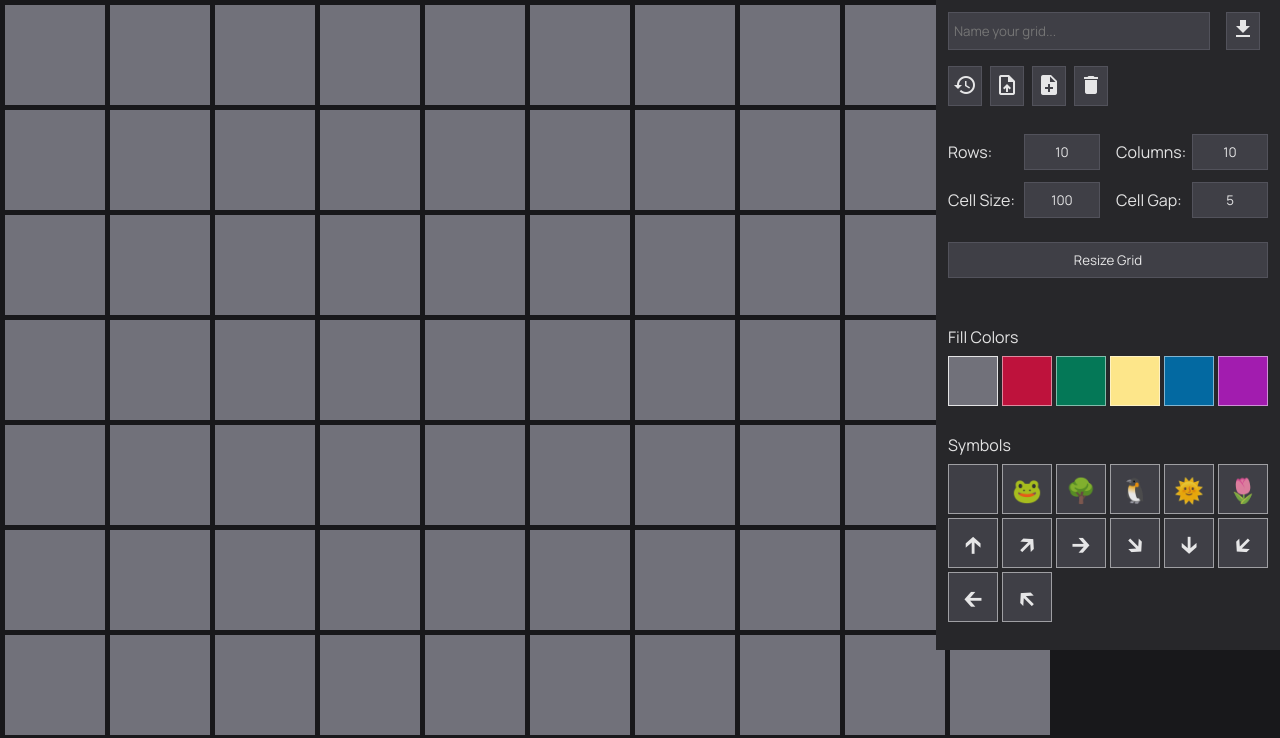
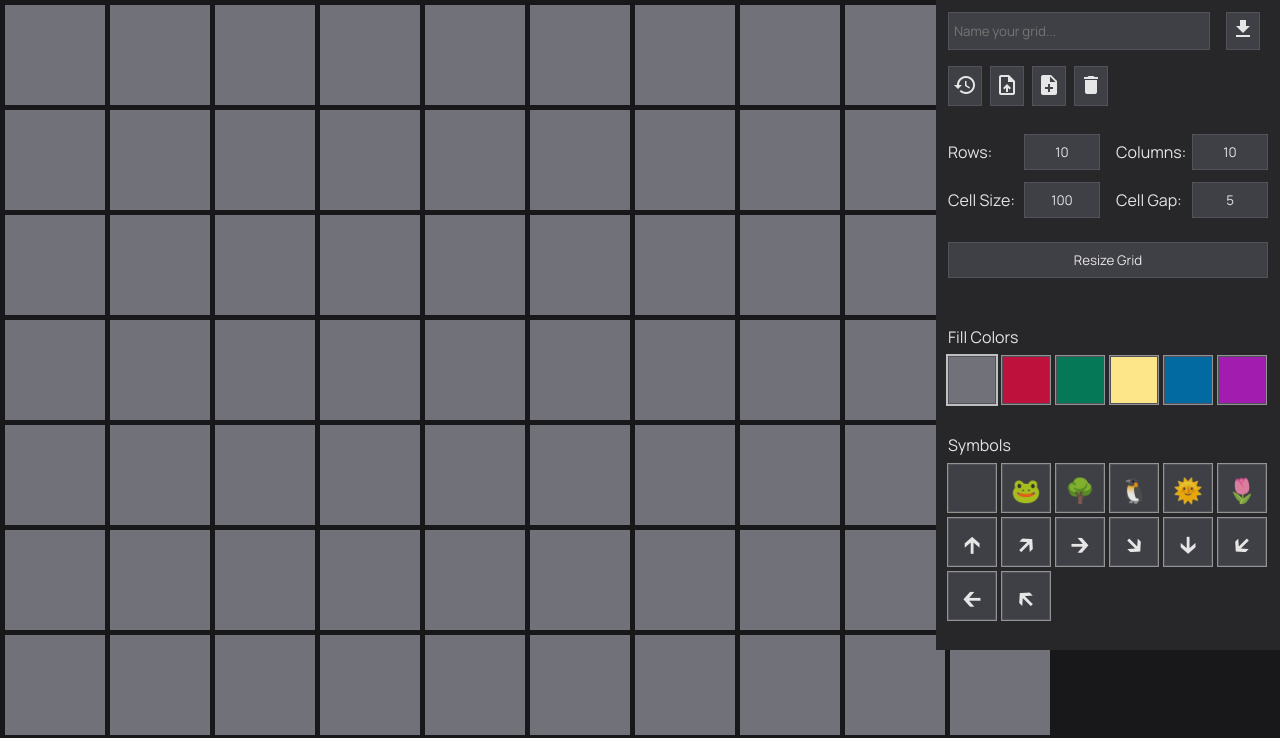
Before and after one commit to Prakkus/gridit, a plain HTML site: page index.html in a window 1280 px wide. Both pictures are taken after a click on the button 973 px from the left and 381 px from the top of the page. Shown: the top 738 px of the page. Drawn offline with Linux system fonts and the light colour scheme.

Commit message:
stylin, fixing active status

```diff
--- a/index.html
+++ b/index.html
@@ -83,7 +83,6 @@
 	.grid-cell {
 		border: 1px solid transparent;
 		transition:  all .125s ease;
-		cursor: pointer;
 		user-select: none;
 		display: flex;
 		justify-content: space-around;
--- a/src/ColorControls.js
+++ b/src/ColorControls.js
@@ -12,17 +12,15 @@ const defaultStyle =
 	}
 
 	.color-swatch {
-		width: 50px;
-		height: 50px;
-		margin-right: 4px;
-		margin-bottom: 4px;
-		display: inline-block;
-		border: 1px solid rgba(255,255,255, .5);
-		cursor: pointer;
+		width: 48px;
+		height: 48px;
+		margin-right: 6px;
+		margin-bottom: 6px;
+		outline: 1px solid rgba(255,255,255, .5);
 		font-size: 24px;
 	}
 	.color-swatch:hover, .active-color {
-		border-color: rgba(255,255,255, .8);
+		outline: 2px solid rgba(255,255,255, .7);
 	}
 `;
 const template =
@@ -38,7 +36,7 @@ const template =
 `;
 const ColorControls = (availableColors, availableSymbols) => {
 	let selectedProperty = 'fillColor';
-	let selectedWriteValue = 'default';
+	let selectedWriteValue = 'defaultColor';
 
 	const colorSwatchNodes = new Map(); //Map of colorName->colorSwatchNode so that we can update their active state easily
 
@@ -54,7 +52,7 @@ const ColorControls = (availableColors, availableSymbols) => {
 		swatchButton.classList.add("color-swatch");
 		swatchButton.classList.add(name);
 		swatchButton.style.backgroundColor = '#' + color;
-		if (name == 'default') {
+		if (name == 'defaultColor') {
 			swatchButton.classList.add('active-color');
 		}
 		swatchButton.addEventListener('click', () => {
@@ -70,6 +68,7 @@ const ColorControls = (availableColors, availableSymbols) => {
 	Object.entries(availableSymbols).map(([name, symbol]) => {
 		let swatchButton = document.createElement('button');
 		swatchButton.classList.add("color-swatch");
+		swatchButton.classList.add(name);
 		swatchButton.innerHTML = symbol.display;
 		swatchButton.addEventListener('click', () => {
 			setSelectedWriteValue('symbol', name);
@@ -78,14 +77,11 @@ const ColorControls = (availableColors, availableSymbols) => {
 		colorSwatchNodes.set(name, swatchButton);
 	});
 
-	// ColorControlsElement.insertAdjacentElement('beforeend', ColorsToolbar);
-	// ColorControlsElement.insertAdjacentElement('beforeend', SymbolsElement);
-
 	const setSelectedWriteValue = (propertyName, value) => {
 		// if (!Object.keys(availableColors).includes(colorName)) return;
-		//Remove the 'active' class from the old color and add it to the new color
-		// colorSwatchNodes.get(selectedWriteValue).classList.remove('active-color');
-		// colorSwatchNodes.get(colorName).classList.add('active-color');
+		// Remove the 'active' class from the old color and add it to the new color
+		colorSwatchNodes.get(selectedWriteValue).classList.remove('active-color');
+		colorSwatchNodes.get(value).classList.add('active-color');
 
 		selectedProperty = propertyName;
 		selectedWriteValue = value;
--- a/src/GridData.js
+++ b/src/GridData.js
@@ -1,6 +1,6 @@
 const defaultAttributes = {
-	fillColor: 'default',
-	symbol: ''
+	fillColor: 'defaultColor',
+	symbol: 'defaultSymbol'
 }
 
 const initialCellState = {
--- a/src/default-profile.js
+++ b/src/default-profile.js
@@ -1,6 +1,6 @@
 export default {
 	availableColors : {
-		default: "71717A",
+		defaultColor: "71717A",
 		red: "BE123C",
 		green: "047857",
 		yellow: "FDE68A",
@@ -8,7 +8,7 @@ export default {
 		purple: "A21CAF"
 	},
 	availableSymbols : {
-		'': {
+		defaultSymbol: {
 			display: '&nbsp;',
 			xOffset: 0,
 			yOffset: 0,
```
